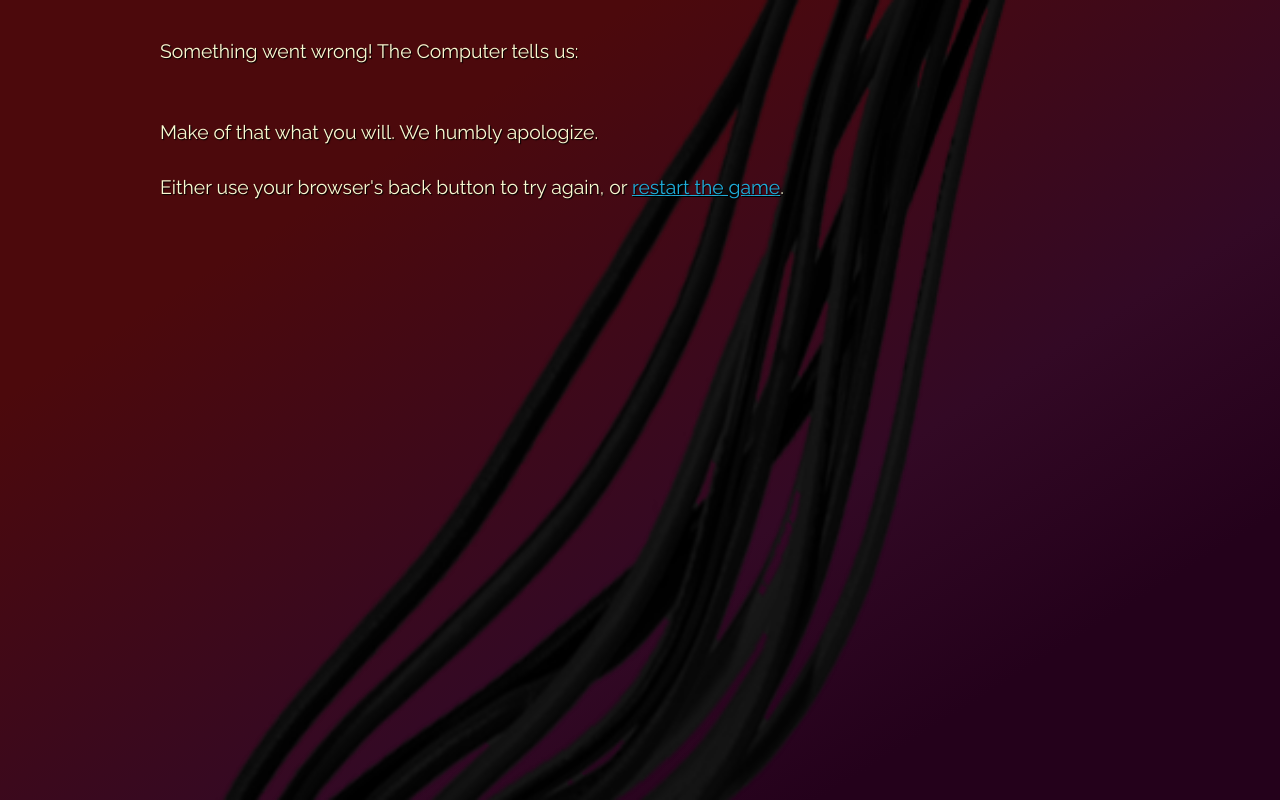
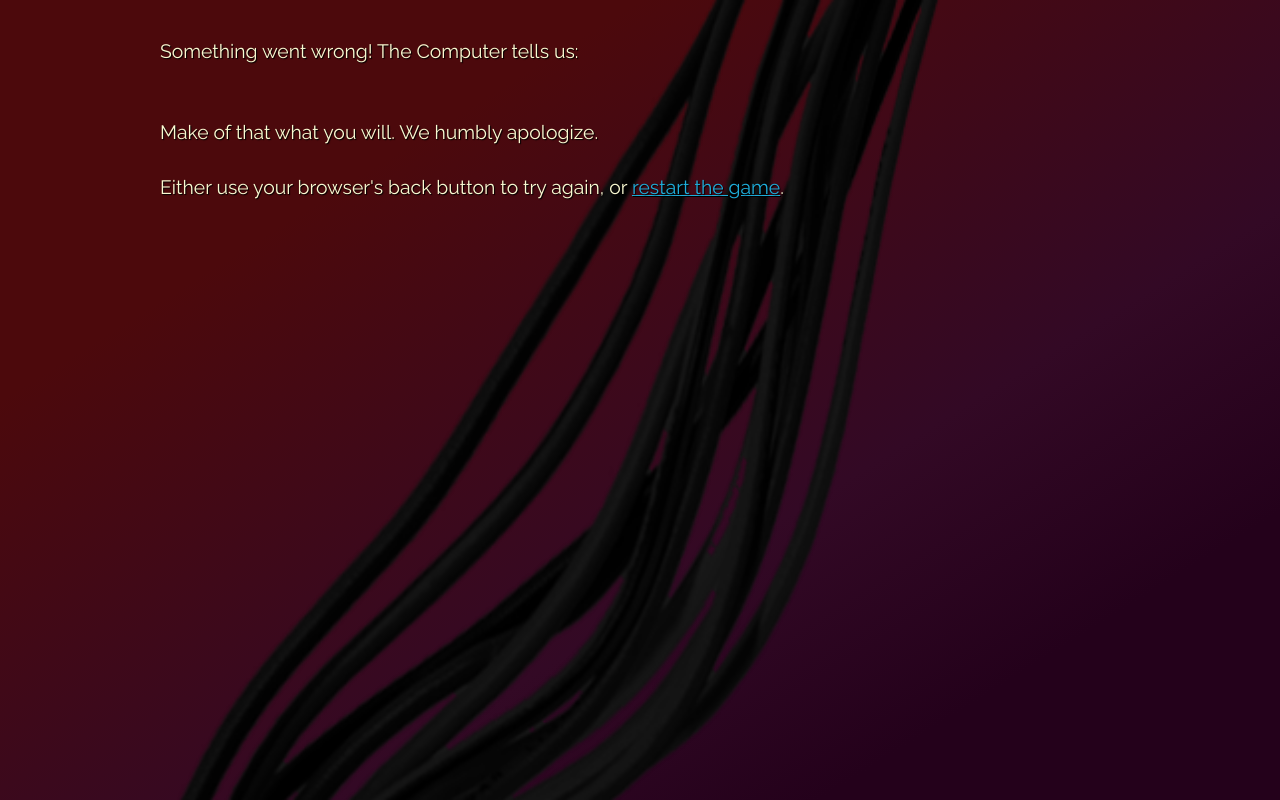
Before and after one commit to jhorneman/procjam15, a Python web app: template main/templates/error.html in a window 1280 px wide. Run offline with Jinja, Linux system fonts and the light colour scheme; the template is opened without the code that fills it, so the values that code supplies are empty.

Commit message:
Replaced background-size cover with contain.
To fix a problem on iOS Safari.

```diff
--- a/main/static/css/style.css
+++ b/main/static/css/style.css
@@ -7,7 +7,7 @@ html, body {
 	line-height: 1.35em;
     height: 100%;
     background: #4c090c;
-	background-size: cover;
+	background-size: contain;   /* cover is buffy on iOS Safari according to caniuse.com */
     background-repeat: no-repeat;
     background-image: url('/static/img/wires1.png');
     background-image: url('/static/img/wires1.png'), linear-gradient(to right bottom, rgb(76, 9, 12) 25%, rgb(51,9,37) 63%, rgb(36,1,27) 82%);
@@ -88,14 +88,12 @@ footer a:hover {
 
 body.style_comp_room {
 	background: #26211e;
-	background-size: cover;
     background-image: url('/static/img/wires2.png');
     background-image: url('/static/img/wires2.png'), linear-gradient(to right bottom, rgb(47, 37, 27) 25%, rgb(35,30,33) 63%, rgb(19,19,19) 82%);
 }
 
 body.style_terminal {
 	background: #161f12;
-	background-size: cover;
     background-image: url('/static/img/wires3.png');
     background-image: url('/static/img/wires3.png'), linear-gradient(to right bottom, rgb(6, 10, 4) 25%, rgb(17, 31, 14) 63%, rgb(20, 27, 7) 82%);
 }
```
